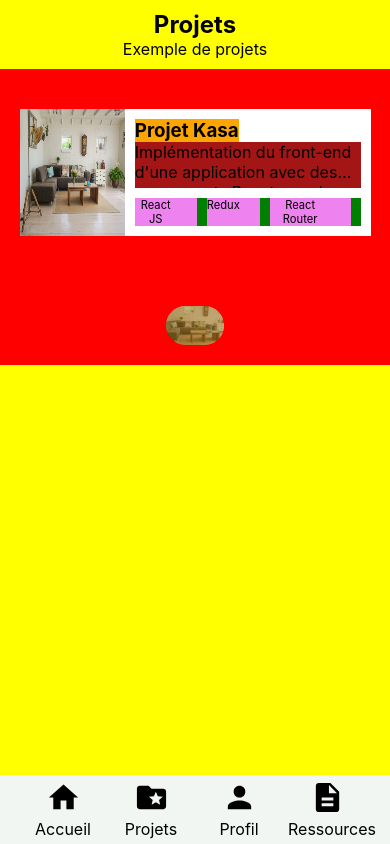
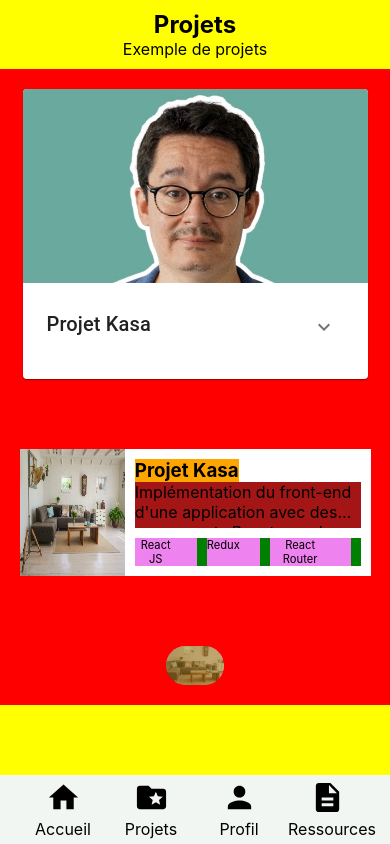
Before and after one commit to Halloween47/portfolio_2024, a React (Create React App) app: page /projets in a window 390 px wide. Both pictures are taken after a click on the element "Projets". Built offline with nearby package versions, Linux system fonts and the light colour scheme.

Commit message:
Mobile Projet : Test design card MUI

```diff
--- /dev/null
+++ b/src/components/componentProjet/componentProjet.jsx
@@ -0,0 +1,114 @@
+import React from 'react';
+
+import imgTest from '../../assets/profil.jpg'
+
+import { styled } from '@mui/material/styles';
+import Typography from '@mui/material/Typography';
+import Card from '@mui/material/Card';
+import CardHeader from '@mui/material/CardHeader';
+import CardMedia from '@mui/material/CardMedia';
+import CardContent from '@mui/material/CardContent';
+import CardActions from '@mui/material/CardActions';
+import Avatar from '@mui/material/Avatar';
+import IconButton from '@mui/material/IconButton';
+import MoreVertIcon from '@mui/icons-material/MoreVert';
+import ExpandMoreIcon from '@mui/icons-material/ExpandMore';
+import FavoriteIcon from '@mui/icons-material/Favorite';
+import ShareIcon from '@mui/icons-material/Share';
+import Collapse from '@mui/material/Collapse';
+import { red } from '@mui/material/colors';
+
+const ExpandMore = styled((props) => {
+    const { expand, ...other } = props;
+    return <IconButton {...other} />;
+  })(({ theme, expand }) => ({
+    transform: !expand ? 'rotate(0deg)' : 'rotate(180deg)',
+    marginLeft: 'auto',
+    transition: theme.transitions.create('transform', {
+      duration: theme.transitions.duration.shortest,
+    }),
+  }));
+
+function ComponentProjet() {
+    const [expanded, setExpanded] = React.useState(false);
+    const handleExpandClick = () => {
+        setExpanded(!expanded);
+      };
+  return (
+    <div className="componentProjet">
+    {/* <Card sx={{ maxWidth: 345 }}> */}
+    <Card sx={{ width: 345 }}>
+
+      <CardMedia
+        component="img"
+        height="194"
+        image={imgTest}
+        // alt="Paella dish"
+      />
+      <CardContent>
+      <CardActions disableSpacing>
+      <Typography variant="h6" gutterBottom>
+        Projet Kasa
+      </Typography>
+        <ExpandMore
+          expand={expanded}
+          onClick={handleExpandClick}
+          aria-expanded={expanded}
+          aria-label="show more"
+        >
+          <ExpandMoreIcon />
+        </ExpandMore>
+      </CardActions>
+
+      </CardContent>
+      {/* <CardActions disableSpacing>
+        <ExpandMore
+          expand={expanded}
+          onClick={handleExpandClick}
+          aria-expanded={expanded}
+          aria-label="show more"
+        >
+          <ExpandMoreIcon />
+        </ExpandMore>
+      </CardActions> */}
+      <Collapse in={expanded} timeout="auto" unmountOnExit>
+        <CardContent>
+        <Typography variant="body2" color="text.secondary">
+          This impressive paella is a perfect party dish and a fun meal to cook
+          together with your guests. Add 1 cup of frozen peas along with the mussels,
+          if you like.
+        </Typography>
+          <Typography paragraph>Method:</Typography>
+          <Typography paragraph>
+            Heat 1/2 cup of the broth in a pot until simmering, add saffron and set
+            aside for 10 minutes.
+          </Typography>
+          <Typography paragraph>
+            Heat oil in a (14- to 16-inch) paella pan or a large, deep skillet over
+            medium-high heat. Add chicken, shrimp and chorizo, and cook, stirring
+            occasionally until lightly browned, 6 to 8 minutes. Transfer shrimp to a
+            large plate and set aside, leaving chicken and chorizo in the pan. Add
+            pimentón, bay leaves, garlic, tomatoes, onion, salt and pepper, and cook,
+            stirring often until thickened and fragrant, about 10 minutes. Add
+            saffron broth and remaining 4 1/2 cups chicken broth; bring to a boil.
+          </Typography>
+          <Typography paragraph>
+            Add rice and stir very gently to distribute. Top with artichokes and
+            peppers, and cook without stirring, until most of the liquid is absorbed,
+            15 to 18 minutes. Reduce heat to medium-low, add reserved shrimp and
+            mussels, tucking them down into the rice, and cook again without
+            stirring, until mussels have opened and rice is just tender, 5 to 7
+            minutes more. (Discard any mussels that don&apos;t open.)
+          </Typography>
+          <Typography>
+            Set aside off of the heat to let rest for 10 minutes, and then serve.
+          </Typography>
+        </CardContent>
+      </Collapse>
+    </Card>
+    </div>
+
+  )
+}
+
+export default ComponentProjet
--- a/src/components/projets/projets.jsx
+++ b/src/components/projets/projets.jsx
@@ -1,6 +1,7 @@
 import Projet from "../tuile_projet/projet";
 import CardProjet from "../projet/projet";
 import MenuMobile from "../menuMobile/menuMobile";
+import ComponentProjet from "../componentProjet/componentProjet";
 
 function Projets() {
   return (
@@ -10,6 +11,7 @@
         <p>Exemple de projets</p>
       </div>
       <div className="list_projets">
+        <ComponentProjet />
         <CardProjet />
         <Projet />
       </div>
```
